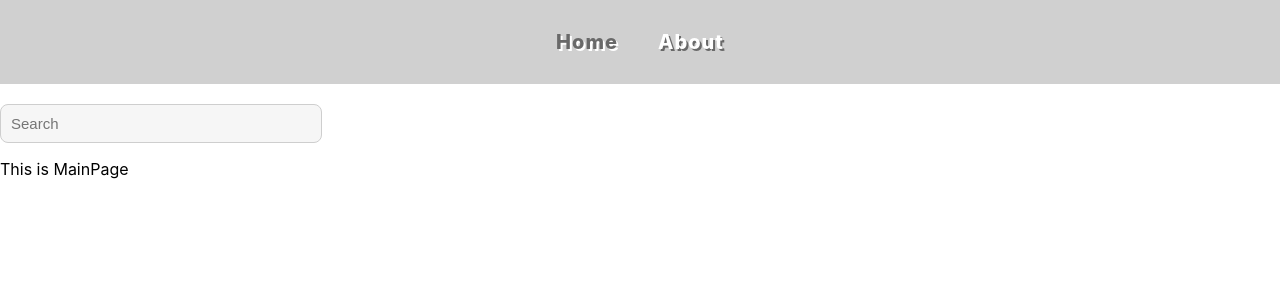
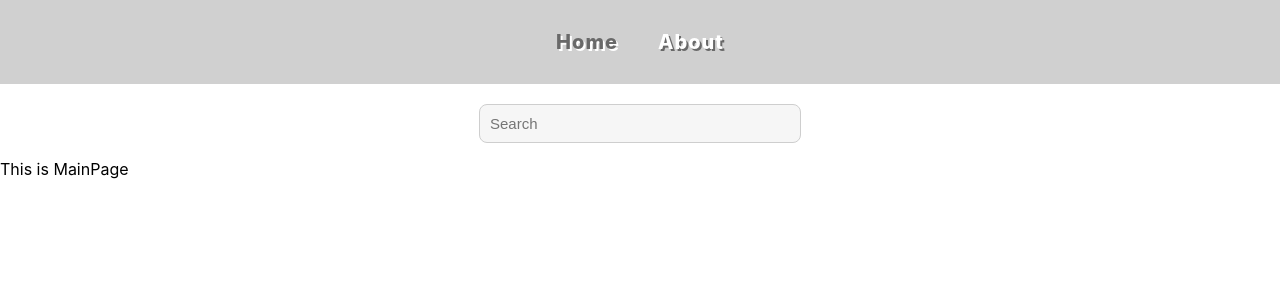
Before and after one commit to Szyrwel/rsschool-react-2023q1, a React (Create React App) app: page / in a window 1280 px wide. Shown: the top 300 px of the page. Built offline with nearby package versions, Linux system fonts and the light colour scheme.

Commit message:
feat: add style in search-block

```diff
--- a/src/components/search-block/Search.tsx
+++ b/src/components/search-block/Search.tsx
@@ -26,7 +26,7 @@ export class Search extends Component {
 
   render() {
     return (
-      <div>
+      <div className="search">
         <input
           type="text"
           placeholder="Search"
--- a/src/components/search-block/search.scss
+++ b/src/components/search-block/search.scss
@@ -1,3 +1,7 @@
+.search {
+  text-align: center;
+}
+
 input {
   width: 300px;
   font-size: 15px;
@@ -7,7 +11,7 @@ input {
   background: #f6f6f6;
   border-radius: 8px;
   &:focus {
-    box-shadow: 0 0 15px 4px rgba(0, 0, 0, 0.6);
+    box-shadow: 0 0 15px 4px rgba(0, 0, 0, 0.4);
     outline: none;
   }
 }
```
